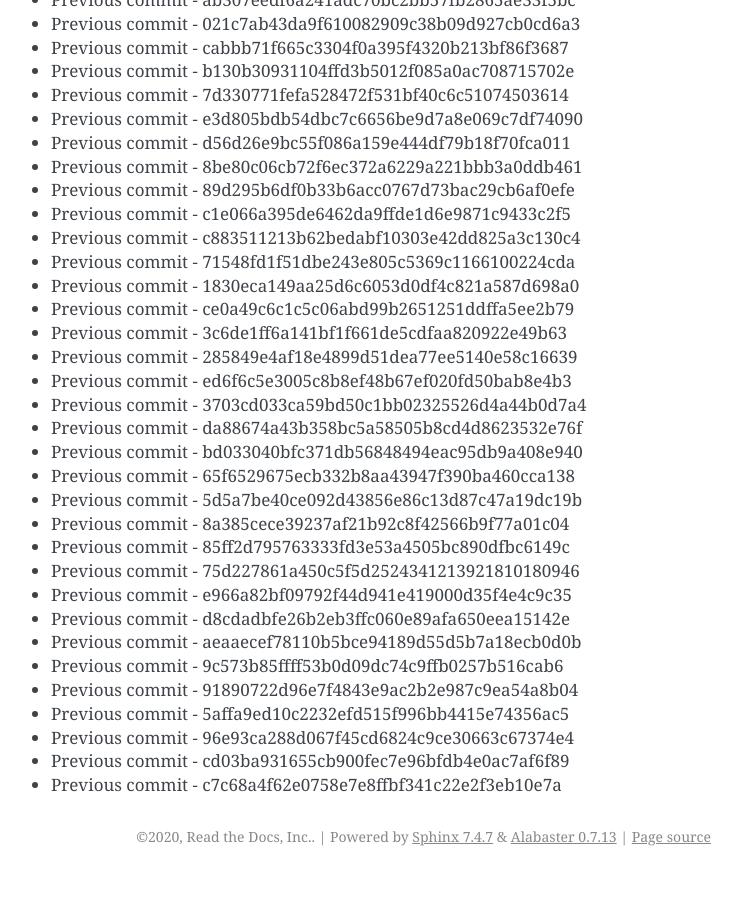
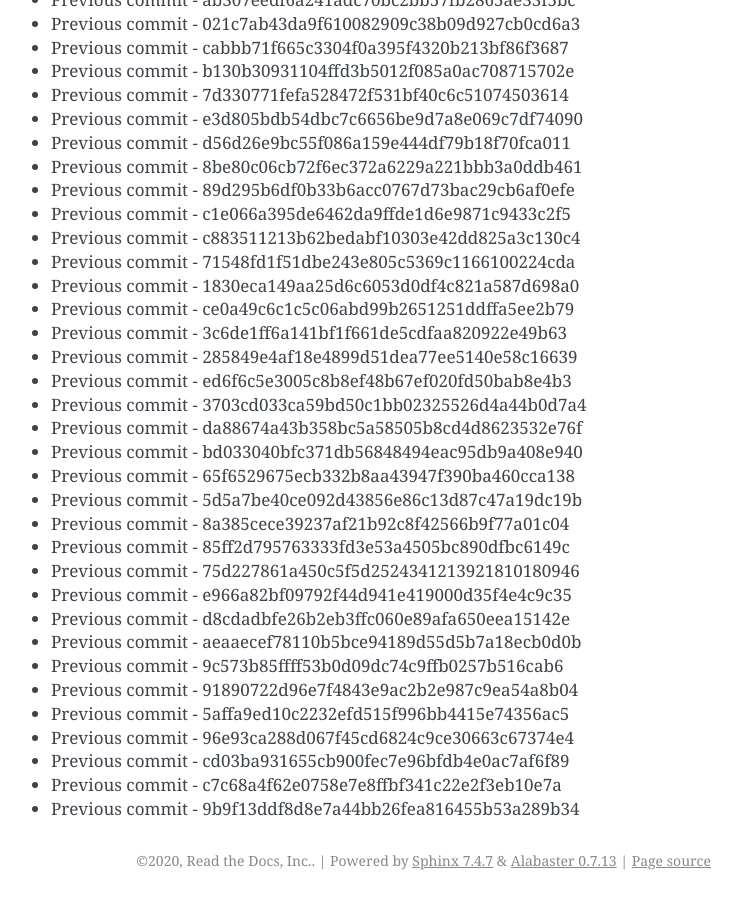
Before and after one commit to readthedocs/rtd-git-stresstest, a Sphinx documentation site: the page built from docs/updates.rst, in a window 1280 px wide and 900 px high, scrolled down 87181 px. Shown: the whole window, without its empty margins (399-1141 px from the left). Built offline with Sphinx 7.4.7, drawn with Linux system fonts in a browser that asks for light colours; before the commit the page ends 88057 px from its top, so only the background shows below that.

Commit message:
Generating commit from previous: 9b9f13ddf8d8e7a44bb26fea816455b53a289b34

```diff
--- a/docs/updates.rst
+++ b/docs/updates.rst
@@ -3695,3 +3695,4 @@ It can be tested for any performance characteristics.
 * Previous commit - 96e93ca288d067f45cd6824c9ce30663c67374e4
 * Previous commit - cd03ba931655cb900fec7e96bfdb4e0ac7af6f89
 * Previous commit - c7c68a4f62e0758e7e8ffbf341c22e2f3eb10e7a
+* Previous commit - 9b9f13ddf8d8e7a44bb26fea816455b53a289b34
```
